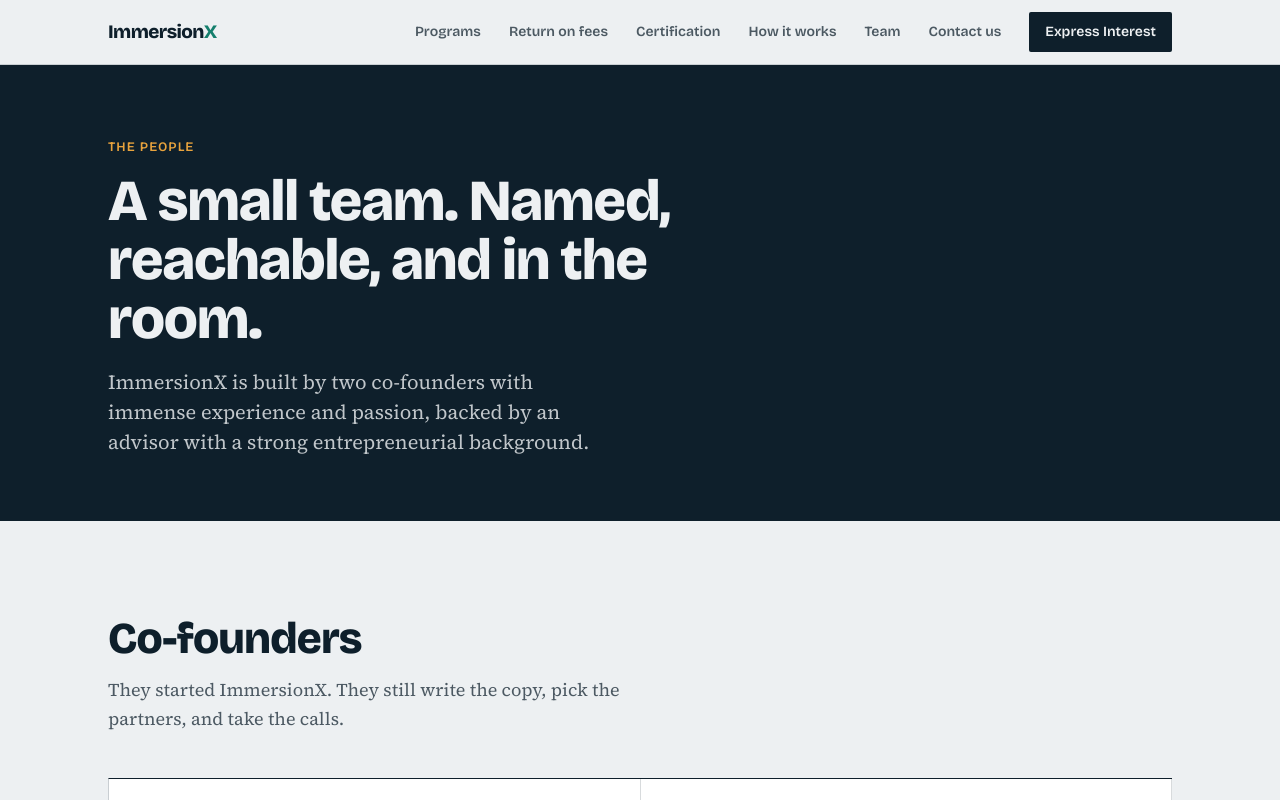
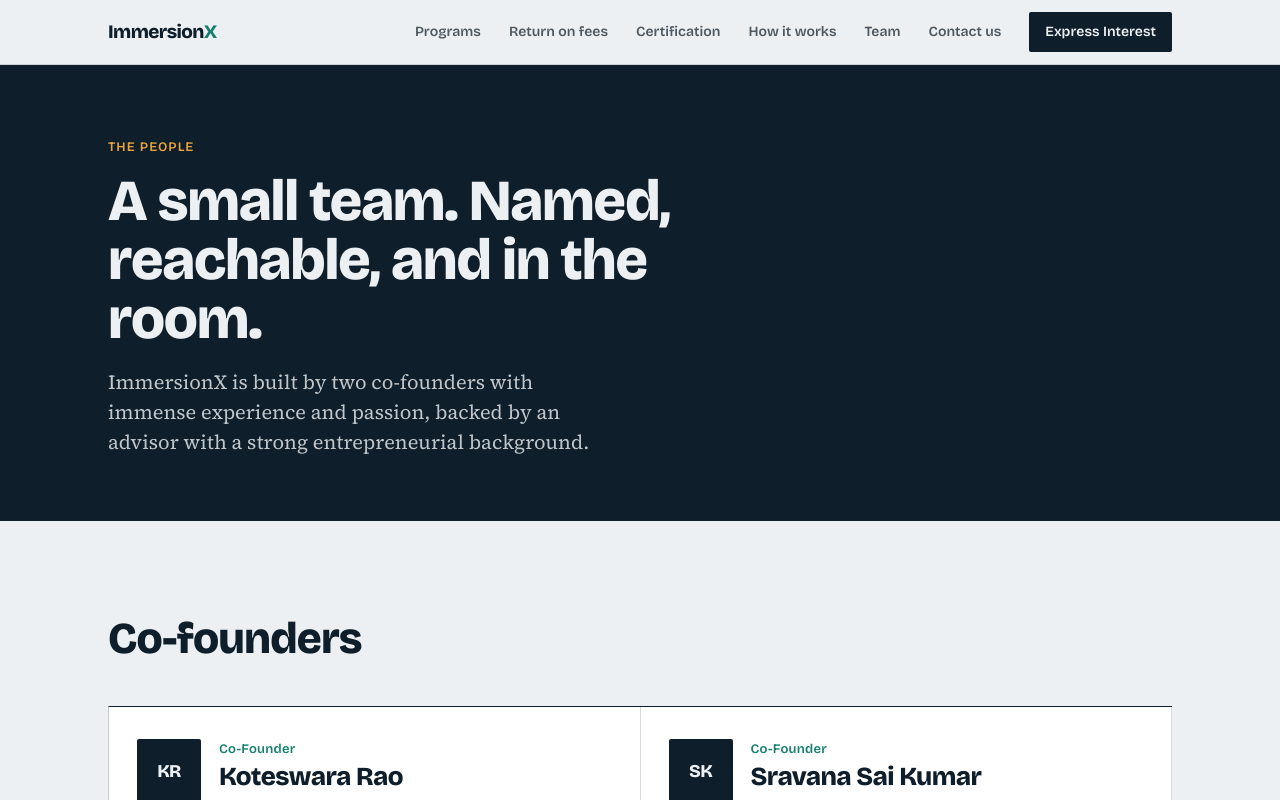
Before and after one commit to kotesh-bitsian/immersion-web, a SvelteKit app: page /team in a window 1280 px wide. Shown: the top 800 px of the page. Built offline with nearby package versions, Linux system fonts and the light colour scheme.

Commit message:
Update +page.svelte

```diff
--- a/src/routes/team/+page.svelte
+++ b/src/routes/team/+page.svelte
@@ -25,7 +25,6 @@
 	<div class="wrap">
 		<div class="sec-head">
 			<h2>Co-founders</h2>
-			<p>They started ImmersionX. They still write the copy, pick the partners, and take the calls.</p>
 		</div>
 
 		<div class="team-grid">
```
